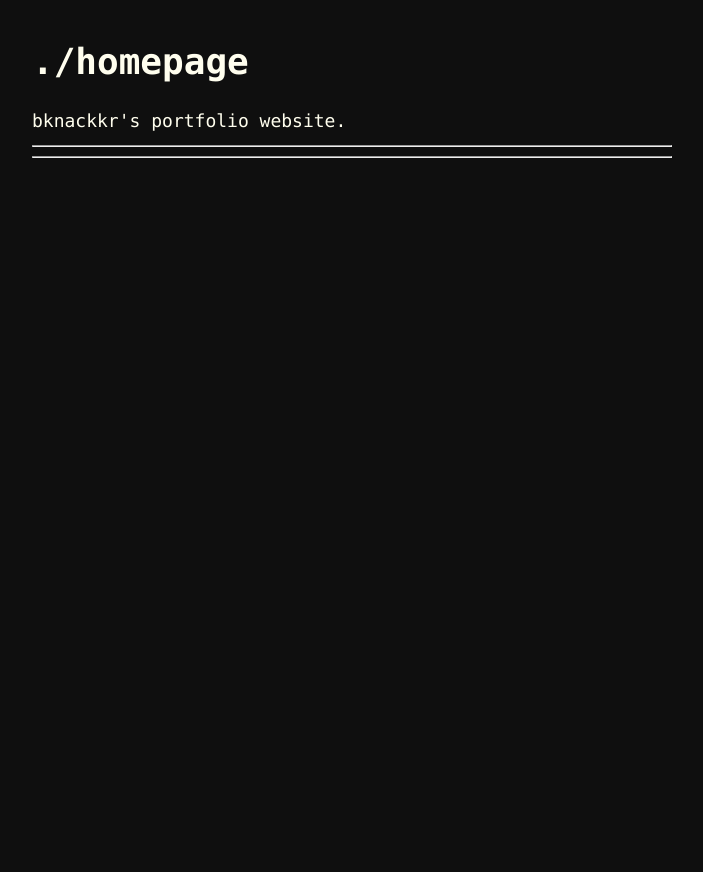
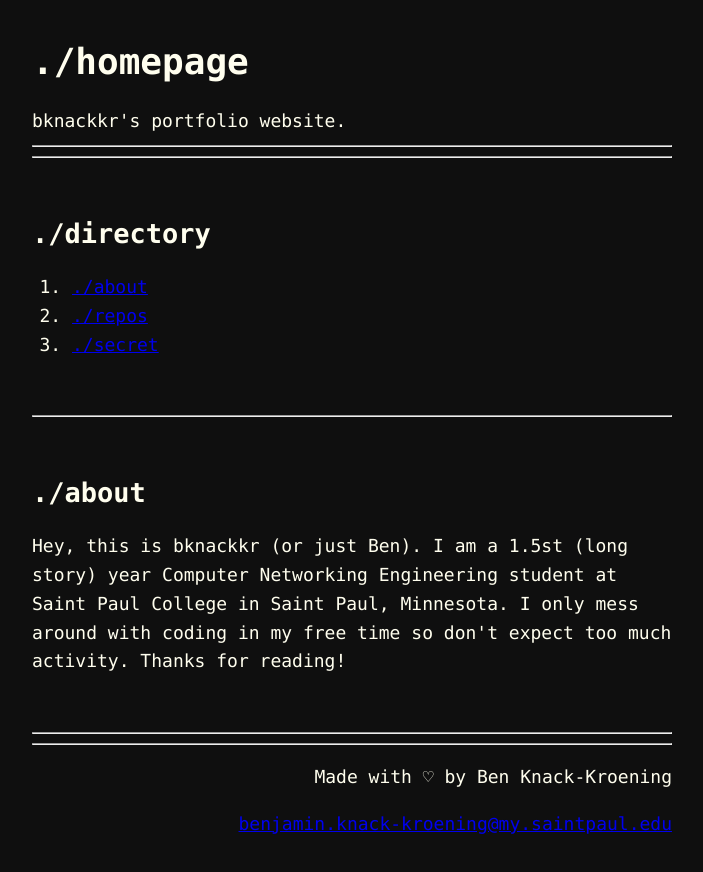
Before and after one commit to bknackkr/homepage, a plain HTML site: page index.html in a window 1280 px wide. Shown: the top 872 px of the page, without its empty margins (288-991 px from the left). Drawn offline with Linux system fonts and the light colour scheme.

Commit message:
Updating index and adding repos.html

```diff
--- a/index.html
+++ b/index.html
@@ -15,7 +15,21 @@
         <hr>
         <hr>
         <br>
-        <div class="testing-space"></div>
+        <div>
+            <h2 id="directory">./directory</h2>
+            <ol>
+                <li><a href="#abtMe">./about</a></li>
+                <li><a href="repos.html">./repos</a></li>
+                <li><a href="./secret.html">./secret</a></li>
+            </ol>
+        </div>
+        <br>
+        <hr>
+        <br>
+        <div>
+            <h2 id="abtMe">./about</h2>
+            <p>Hey, this is bknackkr (or just Ben). I am a 1.5st (long story) year Computer Networking Engineering student at Saint Paul College in Saint Paul, Minnesota. I only mess around with coding in my free time so don't expect too much activity. Thanks for reading!</p>
+        </div>
         <br>
         <hr>
         <hr>
```
Also changed, not shown: repos.html (added, +33 -0 lines).
